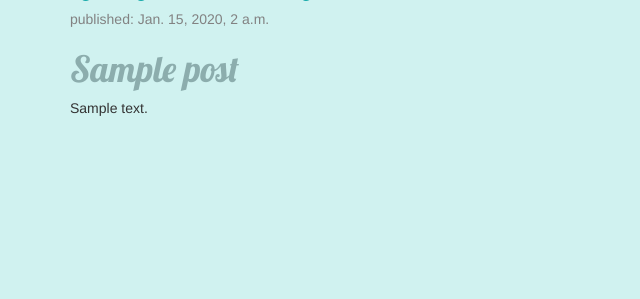
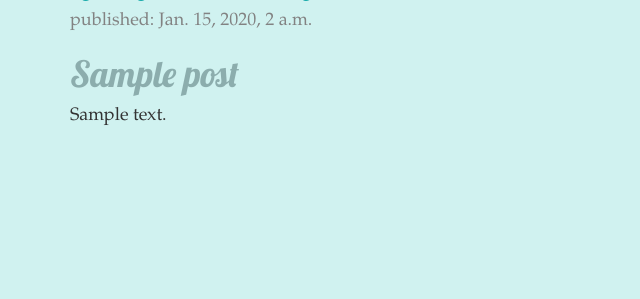
Before and after one commit to mpjacques/my-first-blog, a Django app: template blog/templates/blog/post_list.html in a window 1280 px wide. Shown: the part 61-360 px from the top of the page, without its empty margins (0-640 px from the left). Run offline with Django 3.2, Linux system fonts and the light colour scheme; the template is opened without the code that fills it: values that come from a table or form of the project are taken from there, others are empty; tables that the repository leaves empty hold one stand-in row (values such as "Sample post"); some libraries are stand-ins or nearby versions.

Commit message:
More CSS tweaks.

```diff
--- a/blog/static/css/blog.css
+++ b/blog/static/css/blog.css
@@ -50,6 +50,8 @@ h1, h2, h3, h4 {
 
 .post {
     margin-bottom: 70px;
+    font-family: 'Garamond';
+    font-size: 18px;
 }
 
 .post h1 a, .post h1 a:visited {
```
